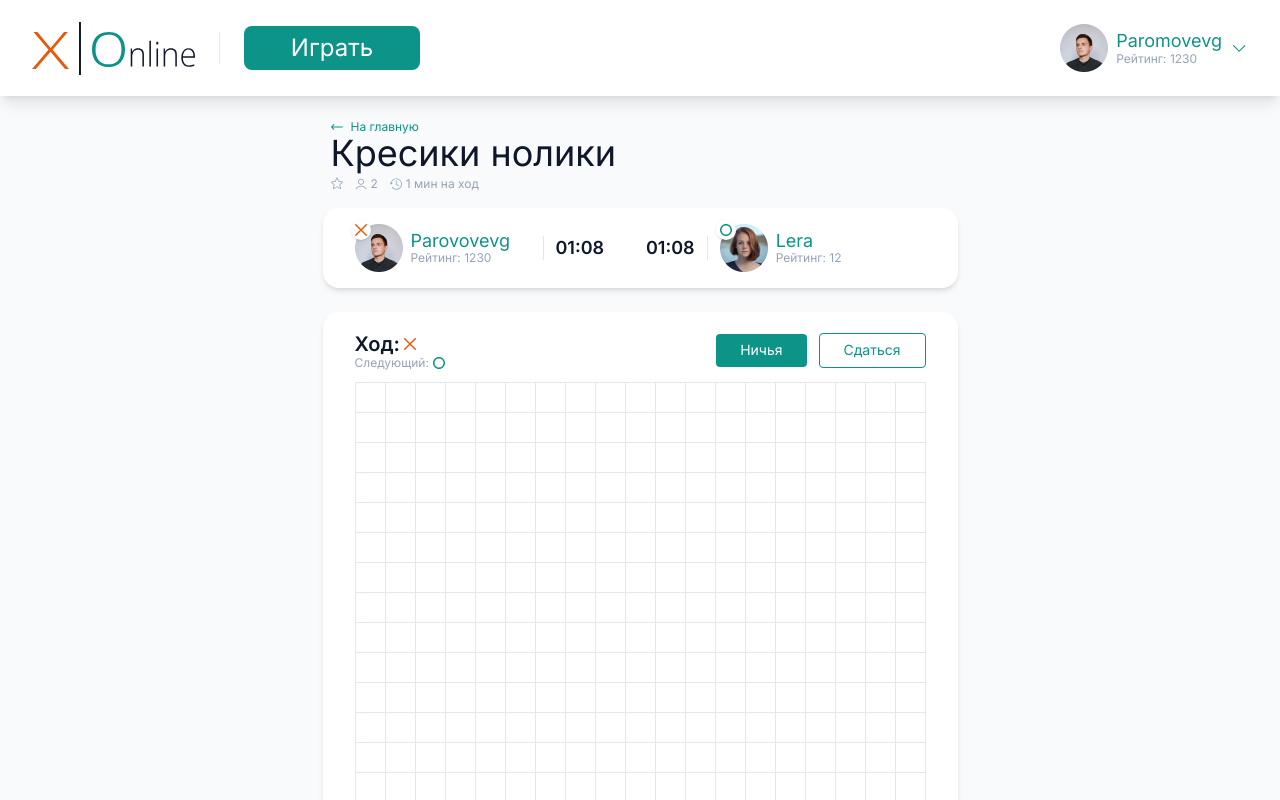
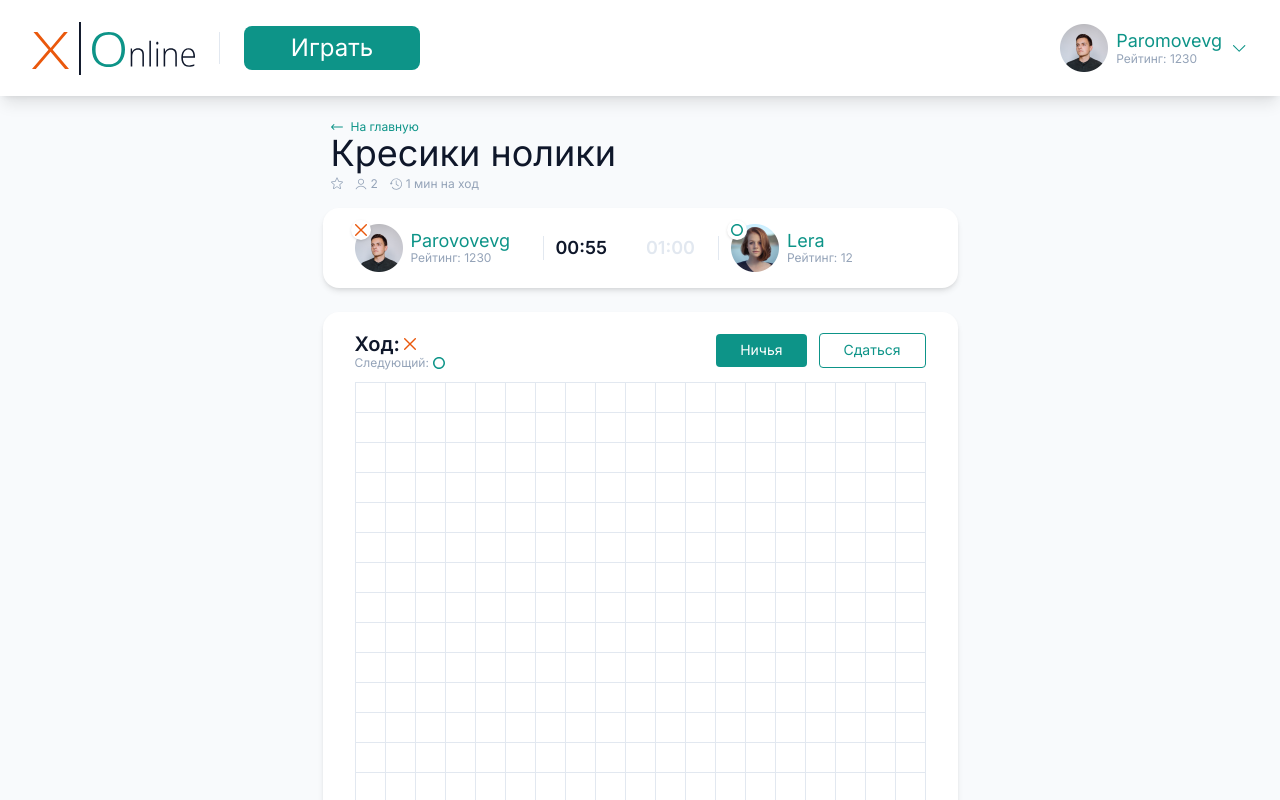
Before and after one commit to tevograce/tick-tak, a Next.js app: page / in a window 1280 px wide. Shown: the top 800 px of the page. Built offline with nearby package versions, Linux system fonts and the light colour scheme.

Commit message:
lesson 25 finish

```diff
--- a/components/game/game-field.jsx
+++ b/components/game/game-field.jsx
@@ -1,11 +1,14 @@
 import clsx from "clsx";
 import { UiButton } from "../uikit/ui-button";
 import { GameSymbol } from "./game-symbol";
-import { useGameState } from "./use-game-state";
 
-export function GameField({ className, playersCount }) {
-  const{cells, currentMove, handleCellclick, nextMove} = useGameState(playersCount);
-
+export function GameField({
+  className,
+  cells,
+  currentMove,
+  nextMove,
+  handleCellclick,
+}) {
   const actions = (
     <>
       <UiButton size="mb" variant="primary">
@@ -16,37 +19,41 @@
         Сдаться
       </UiButton>
     </>
-)
+  );
 
   return (
     <GameFieldLayout className={className}>
       <GameMoveInfo
         actions={actions}
         currentMove={currentMove}
-  nextMove={nextMove}/>
+        nextMove={nextMove}
+      />
       <GameGrid>
         {cells.map((symbol, index) => (
           <GameCell
             key={index}
-    onClick={()=> {
+            onClick={() => {
               handleCellclick(index);
-    }}>
-      {symbol && <GameSymbol symbol={symbol} className="w-5 h-5"/>}
+            }}
+          >
+            {symbol && <GameSymbol symbol={symbol} className="w-5 h-5" />}
           </GameCell>
         ))}
       </GameGrid>
     </GameFieldLayout>
-);}
-
+  );
+}
 
 function GameCell({ children, onClick }) {
   return (
     <button
       onClick={onClick}
-      className="border border-slate-200 -ml-px -mt-px flex items-center justify-center">
+      className="border border-slate-200 -ml-px -mt-px flex items-center justify-center"
+    >
       {children}
     </button>
-  )}
+  );
+}
 
 function GameFieldLayout({ children, className }) {
   return (
@@ -55,28 +62,33 @@
         className,
         "bg-white rounded-2xl shadow-md px-8 pt-5 pb-7 ",
       )}
-  >{children}</div>
-)}
+    >
+      {children}
+    </div>
+  );
+}
 
-function GameMoveInfo({ actions, currentMove, nextMove }){
-  return(
+function GameMoveInfo({ actions, currentMove, nextMove }) {
+  return (
     <div className="flex gap-3 items-center">
       <div className="mr-auto ">
         <div className="flex items-center gap-1 text-xl leading-tight font-semibold">
-        Ход: <GameSymbol symbol={currentMove} className="w-5 h-5"/>
+          Ход: <GameSymbol symbol={currentMove} className="w-5 h-5" />
         </div>
 
         <div className="flex items-center gap-1 text-slate-400 text-xs leading-tight">
-        Следующий: <GameSymbol symbol={nextMove} className="w-3 h-3"/>
+          Следующий: <GameSymbol symbol={nextMove} className="w-3 h-3" />
         </div>
       </div>
       {actions}
     </div>
-  )}
+  );
+}
 
 function GameGrid({ children }) {
   return (
     <div className="grid grid-cols-[repeat(19,_30px)] grid-rows-[repeat(19,_30px)] pl-px pt-px mt-3">
       {children}
     </div>
-  )}
+  );
+}
--- a/components/game/game-info.jsx
+++ b/components/game/game-info.jsx
@@ -1,12 +1,12 @@
 import clsx from "clsx";
 import { Profile } from "../profile";
-import { CrossIcon } from "./icons/cross-icon";
 import { GameSymbol } from "./game-symbol";
 import { GAME_SYMBOL } from "./constans";
 import avatarSrc1 from "./images/avatar-1.png";
 import avatarSrc2 from "./images/avatar-2.png";
 import avatarSrc3 from "./images/avatar-3.png";
 import avatarSrc4 from "./images/avatar-4.png";
+import { useEffect, useState } from "react";
 
 const players = [
   {
@@ -40,10 +40,9 @@
     avatar: avatarSrc4,
     symbol: GAME_SYMBOL.SQUARE,
   },
-]
+];
 
-
-export function GameInfo({ className, playersCount }) {
+export function GameInfo({ className, playersCount, currentMove }) {
   return (
     <div
       className={clsx(
@@ -52,17 +51,46 @@
       )}
     >
       {players.slice(0, playersCount).map((player, index) => (
-        <PlayerInfo key={players.id} playerinfo={player} isRight={index % 2 === 1}/>
+        <PlayerInfo
+          key={players.id}
+          playerinfo={player}
+          isRight={index % 2 === 1}
+          isTimerRunning={currentMove === player.symbol}
+        />
       ))}
-
     </div>
   );
 }
 
-function PlayerInfo({ playerinfo, isRight }) {
+function PlayerInfo({ playerinfo, isRight, isTimerRunning }) {
+  const [seconds, setSecond] = useState(60);
+
+  const minutesString = String(Math.floor(seconds / 60)).padStart(2, "0");
+  const secondsString = String(seconds % 60).padStart(2, "0");
+  const isDanger = seconds < 10;
+
+  useEffect(() => {
+    if (isTimerRunning) {
+      const interval = setInterval(() => {
+        setSecond((s) => Math.max(s - 1, 0));
+      }, 1000);
+
+      return () => {
+        clearInterval(interval);
+        setSecond(60);
+      }
+    }
+  }, [isTimerRunning]);
+
+const getTimerColor = () => {
+  if (isTimerRunning){
+    return isDanger ? "text-orange-600" : "text-slate-900";
+  }
+  return 'text-slate-200'
+}
   return (
     <div className="flex gap-3 items-center">
-      <div className={clsx("relative", isRight && 'order-3')}>
+      <div className={clsx("relative", isRight && "order-3")}>
         <Profile
           className="w-44"
           name={playerinfo.name}
@@ -73,8 +101,16 @@
           <GameSymbol symbol={playerinfo.symbol} />
         </div>
       </div>
-      <div className={clsx("h-6 w-px bg-slate-200", isRight && 'order-2')} />
-      <div className={clsx("text-slate-900 text-lg font-semibold", isRight && 'order-1')}>01:08</div>
+      <div className={clsx("h-6 w-px bg-slate-200", isRight && "order-2")} />
+      <div
+        className={clsx(
+          "text-lg font-semibold w-[60px]",
+          isRight && "order-1",
+          getTimerColor()
+        )}
+      >
+        {minutesString}:{secondsString}{" "}
+      </div>
     </div>
   );
 }
--- a/components/game/index.js
+++ b/components/game/index.js
@@ -1,3 +1,4 @@
 export { GameTitle } from "./game-title";
 export { GameInfo } from "./game-info";
-export { GameField } from "./game-field"
+export { GameField } from "./game-field";
+export { useGameState } from "./use-game-state"
--- a/pages/index.jsx
+++ b/pages/index.jsx
@@ -1,18 +1,35 @@
 import { useState } from "react";
-import { GameField, GameInfo, GameTitle } from "../components/game";
+import {
+  GameInfo,
+  GameTitle,
+  GameField,
+  useGameState,
+} from "../components/game";
 import { Header } from "../components/header";
 
 export default function HomePage() {
+  const [playersCount] = useState(2);
+  const { cells, currentMove, handleCellclick, nextMove } =
+    useGameState(playersCount);
 
-const [playersCount] = useState(2);
-
-  return <div className="bg-slate-50 min-h-screen">
-  <Header/>
-  <main className="pt-6 mx-auto w-max">
-    <GameTitle playersCount={playersCount}/>
-    <GameInfo playersCount={playersCount} className="mt-4"/>
-    <GameField playersCount={playersCount} className="mt-6"/>
-
-  </main>
-  </div>;
+  return (
+    <div className="bg-slate-50 min-h-screen">
+      <Header />
+      <main className="pt-6 mx-auto w-max">
+        <GameTitle playersCount={playersCount} />
+        <GameInfo
+          playersCount={playersCount}
+          className="mt-4"
+          currentMove={currentMove}
+        />
+        <GameField
+          className="mt-6"
+          cells={cells}
+          currentMove={currentMove}
+          nextMove={nextMove}
+          handleCellclick={handleCellclick}
+        />
+      </main>
+    </div>
+  );
 }
```
Lines whose indentation alone changed are shown as unchanged.
